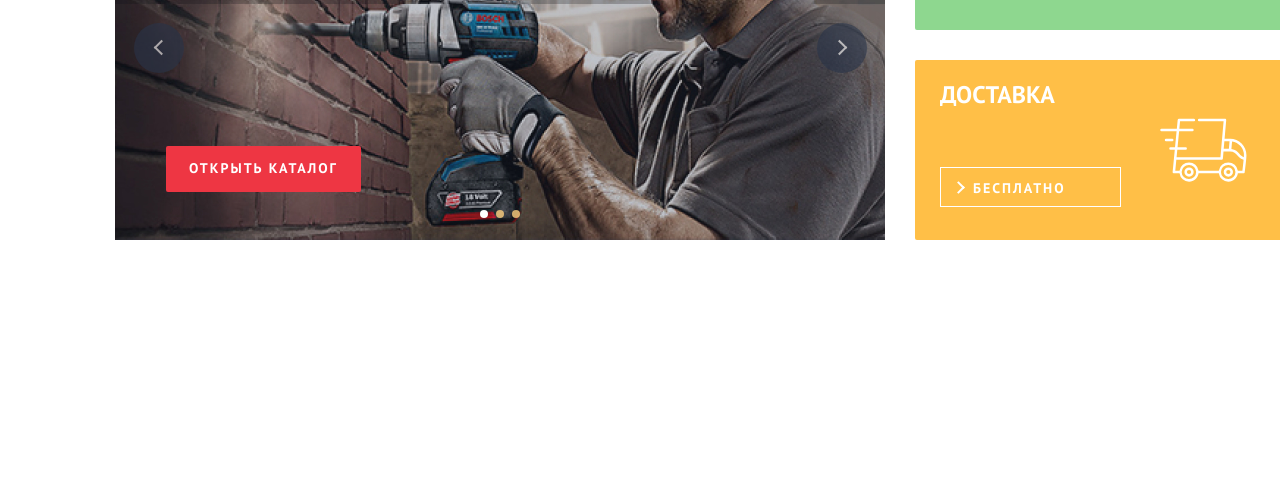
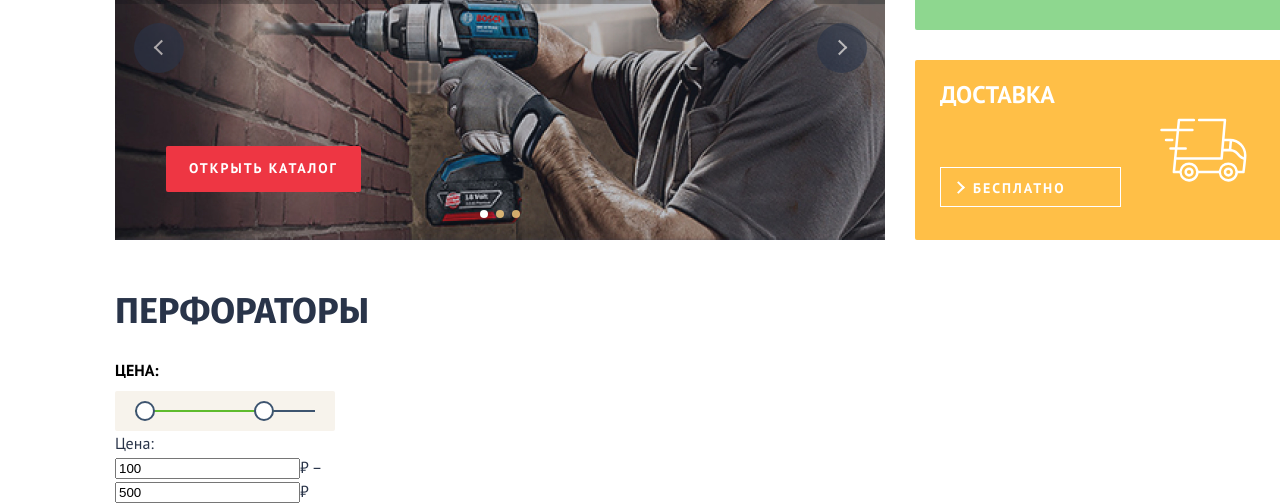
Before and after one commit to Bobjka/tehnomart, a plain HTML site: page index.html in a window 1280 px wide. Shown: the part 568-1071 px from the top of the page. Before the commit the page ends 858 px from the top, so only its background shows below. Drawn offline with Linux system fonts and the light colour scheme.

Commit message:
Добавил рейндж бар

```diff
--- a/index.html
+++ b/index.html
@@ -203,5 +203,37 @@
       </li>
     </ul>
   </section>
+<!--  Каталог товаров-->
+  <section class="main-catalog">
+    <h2 class="visually-hidden">Каталог товаров.</h2>
+    <h4 class="main-catalog-title">Перфораторы</h4>
+    <div class="catalog-wrap">
+      <div class="catalog-filters">
+        <fieldset class="catalog-filter-group">
+          <legend class="catalog-filter-title">Цена:</legend>
+          <div class="range">
+            <div class="range-scale">
+              <div class="range-bar" style="left: 0; width: 139px">
+                <button class="range-toggle toggle-min" type="button">
+                  <span class="visually-hidden">Изменить минимальную цену.</span>
+                </button>
+                <button class="range-toggle toggle-max" type="button">
+                  <span class="visually-hidden">Изменить максимальную цену.</span>
+                </button>
+              </div>
+            </div>
+          </div>
+          <div class="range-wrapper-inputs">
+            <label class="catalog-filter-label filter-label-min">Цена:
+              <input class="range-input" type="number" value="100" name="min-price">₽
+            </label>
+            <label class="catalog-filter-label filter-label-max">
+              –<input class="range-input" type="number" value="500" name="max-price">₽
+            </label>
+          </div>
+        </fieldset>
+      </div>
+    </div>
+  </section>
 </main>
 </body>
--- a/styles/styles.css
+++ b/styles/styles.css
@@ -933,6 +933,83 @@ body {
   opacity: 0.3;
 }
 
+/*Каталог товаров*/
+
+.main-catalog {
+  width: 1170px;
+  margin: auto;
+}
+
+.main-catalog-title {
+  margin: 0 0 26px 0;
+  font-family: "Fira Sans", sans-serif;
+  font-weight: 700;
+  font-size: 36px;
+  line-height: 42px;
+  color: #293449;
+  text-transform: uppercase;
+}
+
+.catalog-filter-group {
+  border: none;
+  padding: 0;
+  margin: 0;
+  width: 220px;
+}
+
+.catalog-filter-title {
+  padding: 0;
+  font-weight: 700;
+  color: #000000;
+  text-transform: uppercase;
+  margin-bottom: 9px;
+}
+
+.range {
+  background-color: #F7F3EC;
+  padding: 19px 20px;
+  position: relative;
+  border-radius: 2px;
+  box-sizing: border-box;
+}
+
+.range-scale {
+  width: 180px;
+  height: 2px;
+  background-color: #3D546F;
+  position: relative;
+}
+
+.range-bar {
+  position: absolute;
+  max-width: 180px;
+  height: 2px;
+  background-color: #5FBB2D;
+}
+
+.range-toggle {
+  width: 20px;
+  height: 20px;
+  border: 2px solid #3D546F;
+  background-color: #ffffff;
+  box-sizing: border-box;
+  border-radius: 50%;
+  position: absolute;
+  cursor: pointer;
+}
+
+.toggle-min {
+  left: 0;
+  top: -9px;
+}
+
+.toggle-max {
+  top: -9px;
+  right: 0;
+}
+
+
+
 /*Остальное*/
 
 .pagination-current {
```
